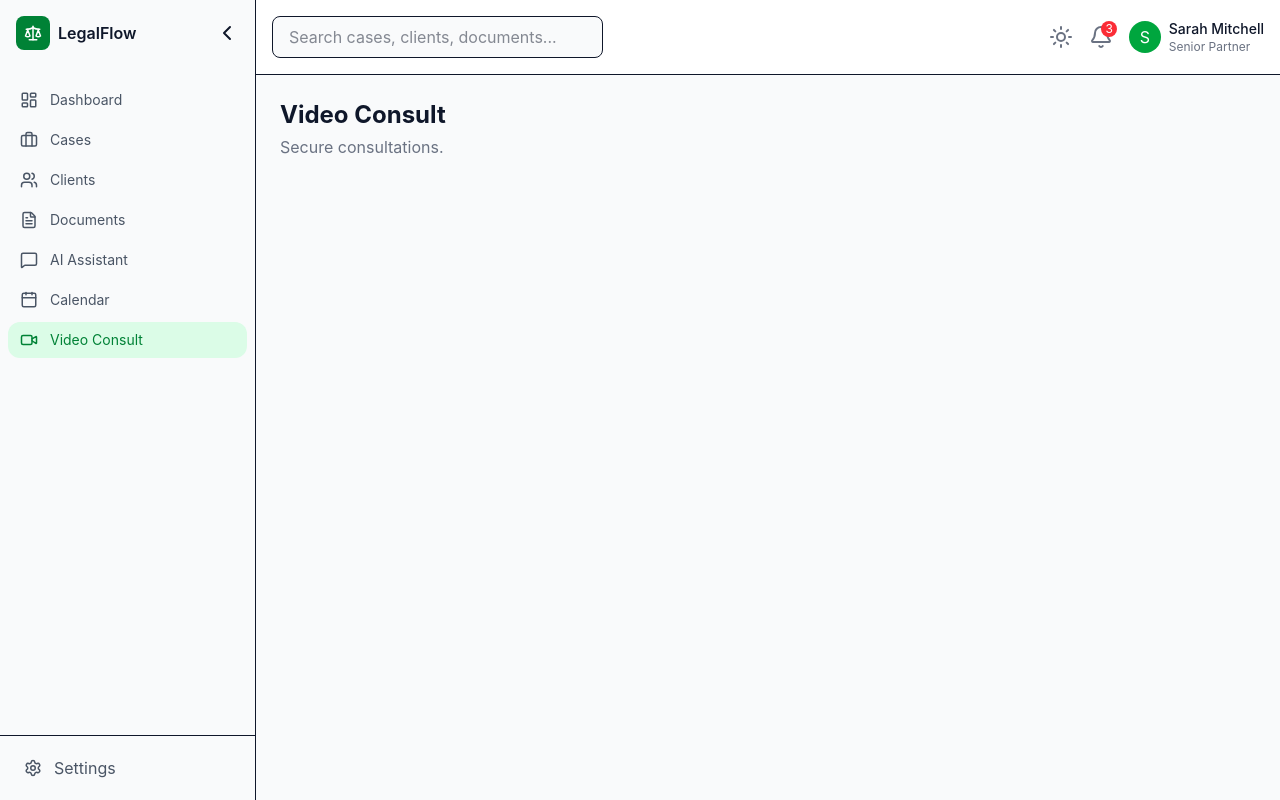
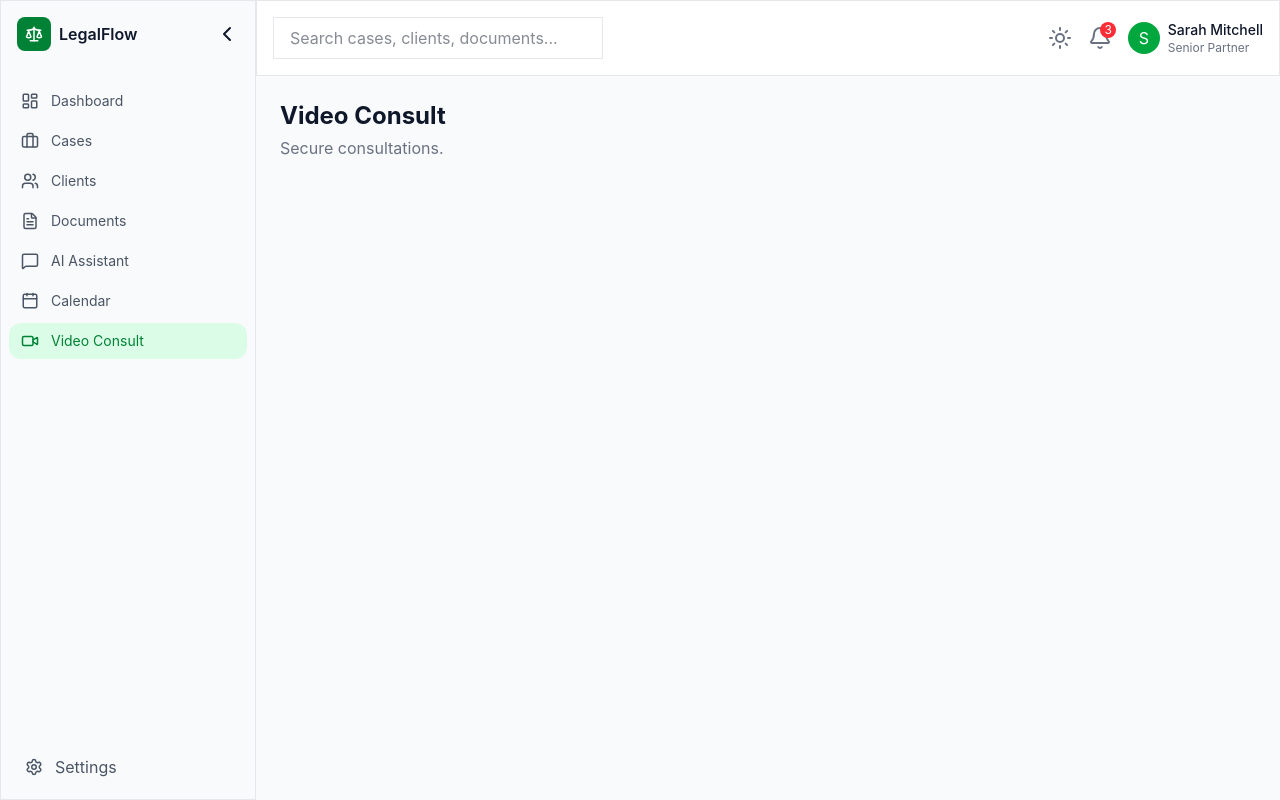
Before and after one commit to PankajKorkalai/LegoAce-Smart_Case_Management_System_For_Individual_Lawyers, a React app in the folder frontend/: page /video in a window 1280 px wide. Built offline with nearby package versions, Linux system fonts and the light colour scheme; the HTML template or start-up script is replaced by a standard one.

Commit message:
fixed border

```diff
--- a/frontend/src/components/Navbar.jsx
+++ b/frontend/src/components/Navbar.jsx
@@ -3,13 +3,13 @@ import { Bell, Sun } from "lucide-react";
 
 export default function Navbar() {
   return (
-    <div className="flex items-center justify-between bg-white p-4 border-b">
+    <div className="flex items-center justify-between bg-white p-4 border-[0.5px] border-gray-200">
 
       {/* Search */}
       <input
         type="text"
         placeholder="Search cases, clients, documents..."
-        className="w-1/3 px-4 py-2 border rounded-lg bg-gray-50 focus:outline-none"
+        className="w-1/3 px-4 py-2 border-[0.5px] border-gray-200 focus:outline-none"
       />
 
       {/* Right Section */}
--- a/frontend/src/components/Sidebar.jsx
+++ b/frontend/src/components/Sidebar.jsx
@@ -29,7 +29,7 @@ export default function Sidebar() {
   const [collapsed, setCollapsed] = useState(false);
 
   return (
-    <div className={`${collapsed ? "w-20" : "w-64"} h-screen bg-gray-50 border-r flex flex-col justify-between transition-all duration-300`}>
+    <div className={`${collapsed ? "w-20" : "w-64"} h-screen bg-gray-50 border-[0.5px] border-gray-200 flex flex-col justify-between transition-all duration-300`}>
 
       {/* TOP */}
       <div>
@@ -73,7 +73,7 @@ export default function Sidebar() {
       </div>
 
       {/* BOTTOM */}
-      <div className="border-t p-3">
+      <div className=" p-3">
         <NavLink
           to="/settings"
           className="flex items-center gap-3 px-3 py-2 rounded-xl text-gray-600 hover:bg-gray-100"
```
